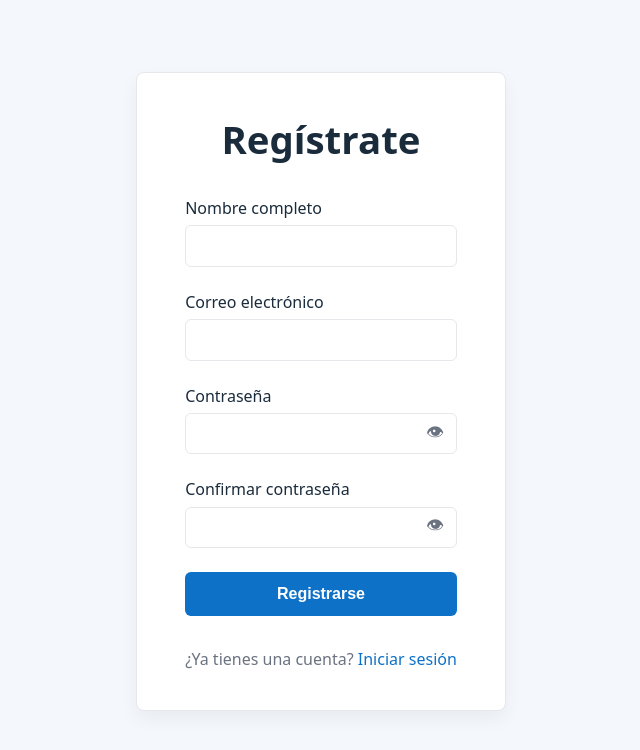
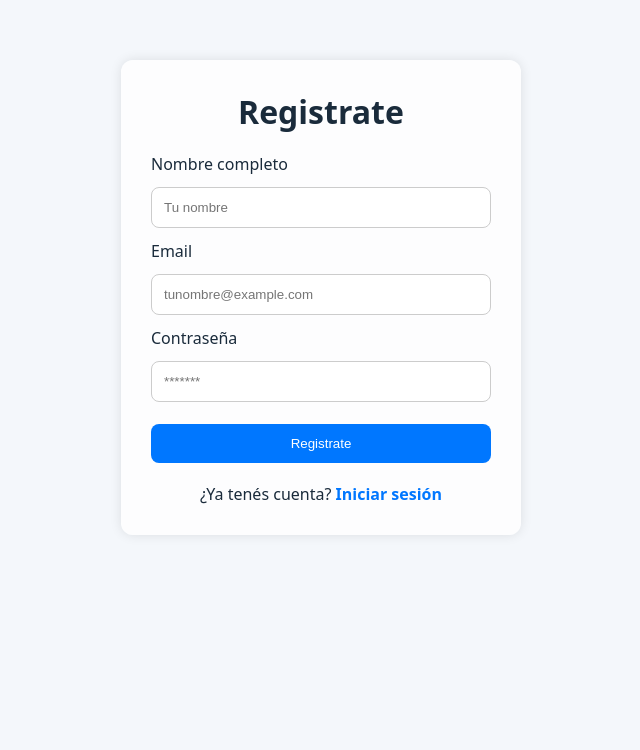
Before and after one commit to gonzavadone10/scoutme-frontend, a React (Vite) app: page /registro in a window 1280 px wide. Shown: the top 750 px of the page, without its empty margins (319-959 px from the left). Built offline with nearby package versions, Linux system fonts and the light colour scheme.

Commit message:
Correccion registro

```diff
--- a/src/pages/Register.jsx
+++ b/src/pages/Register.jsx
@@ -1,152 +1,104 @@
 import React, { useState } from "react";
 import { useNavigate } from "react-router-dom";
+import "./Registro.css"; // si tenés un CSS separado (opcional)
 
 export default function Register() {
   const navigate = useNavigate();
+
   const [form, setForm] = useState({
     nombreCompleto: "",
     email: "",
-    password: "",
-    password2: ""
+    password: ""
   });
-  const [message, setMessage] = useState("");
 
-  const handleChange = (e) =>
-    setForm({ ...form, [e.target.name]: e.target.value });
+  const [msg, setMsg] = useState("");
 
-  const togglePassword = (id) => {
-    const input = document.getElementById(id);
-    if (!input) return;
-    input.type = input.type === "password" ? "text" : "password";
+  const handleChange = (e) => {
+    setForm({
+      ...form,
+      [e.target.name]: e.target.value
+    });
   };
 
-  const handleSubmit = async (e) => {
+  const handleSubmit = (e) => {
     e.preventDefault();
-    setMessage("");
 
-    if (form.password !== form.password2) {
-      setMessage("Las contraseñas no coinciden");
+    // Validación básica frontend
+    if (!form.nombreCompleto || !form.email || !form.password) {
+      setMsg("Por favor completá todos los campos.");
       return;
     }
 
-    try {
-      const res = await fetch("http://localhost:4000/api/auth/register", {
+    fetch("http://localhost:4000/api/auth/register", {
       method: "POST",
       headers: { "Content-Type": "application/json" },
-        body: JSON.stringify({
-          nombreCompleto: form.nombreCompleto,
-          email: form.email,
-          password: form.password
+      body: JSON.stringify(form)
     })
+      .then((res) => res.json())
+      .then((data) => {
+        if (data.error) {
+          setMsg(data.error);
+        } else {
+          setMsg("Registro exitoso. Redirigiendo al inicio de sesión...");
+          setTimeout(() => navigate("/login"), 1500);
+        }
+      })
+      .catch(() => {
+        setMsg("Error al conectarse con el servidor.");
       });
-
-      const data = await res.json();
-      if (!res.ok) throw new Error(data.message || "Error al registrarse");
-
-      setMessage("Registro exitoso. Ahora puedes iniciar sesión.");
-      setTimeout(() => navigate("/"), 1500);
-      setForm({ nombreCompleto: "", email: "", password: "", password2: "" });
-    } catch (err) {
-      setMessage(err.message);
-    }
   };
 
   return (
-    <main className="main-container auth-main">
-      <section className="auth-card card" style={{ marginTop: "2rem" }}>
-        <h1 className="page-title" style={{ marginBottom: "2rem" }}>
-          Regístrate
-        </h1>
+    <main className="auth-container">
+      <h1 className="auth-title">Registrate</h1>
 
-        <form onSubmit={handleSubmit}>
-          <div className="form-group">
-            <label className="form-label" htmlFor="nombreCompleto">
-              Nombre completo
-            </label>
+      <form className="auth-form" onSubmit={handleSubmit}>
+        {/* Nombre */}
+        <label>Nombre completo</label>
         <input
-              className="form-input"
-              id="nombreCompleto"
+          type="text"
           name="nombreCompleto"
-              type="text"
+          placeholder="Tu nombre"
           value={form.nombreCompleto}
           onChange={handleChange}
         />
-          </div>
 
-          <div className="form-group">
-            <label className="form-label" htmlFor="email">
-              Correo electrónico
-            </label>
+        {/* Email */}
+        <label>Email</label>
         <input
-              className="form-input"
-              id="email"
+          type="email"
           name="email"
-              type="email"
+          placeholder="tunombre@example.com"
           value={form.email}
           onChange={handleChange}
         />
-          </div>
 
-          <div className="form-group">
-            <label className="form-label" htmlFor="password">
-              Contraseña
-            </label>
-            <div className="form-input-wrapper">
+        {/* Contraseña */}
+        <label>Contraseña</label>
         <input
-                className="form-input"
-                id="password"
+          type="password"
           name="password"
-                type="password"
+          placeholder="*******"
           value={form.password}
           onChange={handleChange}
         />
-              <span
-                className="eye-toggle"
-                onClick={() => togglePassword("password")}
-              >
-                👁
-              </span>
-            </div>
-          </div>
 
-          <div className="form-group">
-            <label className="form-label" htmlFor="password2">
-              Confirmar contraseña
-            </label>
-            <div className="form-input-wrapper">
-              <input
-                className="form-input"
-                id="password2"
-                name="password2"
-                type="password"
-                value={form.password2}
-                onChange={handleChange}
-              />
-              <span
-                className="eye-toggle"
-                onClick={() => togglePassword("password2")}
-              >
-                👁
-              </span>
-            </div>
-          </div>
-
-          <button className="btn-primary" type="submit">
-            Registrarse
+        {/* Botón */}
+        <button type="submit" className="auth-btn">
+          Registrate
         </button>
       </form>
 
-        {message && (
-          <p className="text-center" style={{ marginTop: "1rem", color: "#b91c1c" }}>
-            {message}
+      {/* Mensajes */}
+      {msg && <p className="auth-msg">{msg}</p>}
+
+      {/* Ir a Login */}
+      <p className="auth-switch">
+        ¿Ya tenés cuenta?{" "}
+        <span onClick={() => navigate("/login")} className="link">
+          Iniciar sesión
+        </span>
       </p>
-        )}
-
-        <p className="text-center" style={{ marginTop: "2rem" }}>
-          <span className="text-muted">¿Ya tienes una cuenta?</span>{" "}
-          <a href="/login">Iniciar sesión</a>
-        </p>
-      </section>
     </main>
   );
 }
--- /dev/null
+++ b/src/pages/Registro.css
@@ -0,0 +1,56 @@
+.auth-container {
+  max-width: 400px;
+  margin: 60px auto;
+  padding: 30px;
+  background: #ffffffd0;
+  border-radius: 12px;
+  box-shadow: 0 0 12px rgba(0,0,0,0.1);
+}
+
+.auth-title {
+  text-align: center;
+  margin-bottom: 20px;
+}
+
+.auth-form {
+  display: flex;
+  flex-direction: column;
+  gap: 12px;
+}
+
+.auth-form input {
+  padding: 12px;
+  border: 1px solid #ccc;
+  border-radius: 8px;
+}
+
+.auth-btn {
+  background: #0077ff;
+  color: white;
+  border: none;
+  padding: 12px;
+  border-radius: 8px;
+  margin-top: 10px;
+  cursor: pointer;
+}
+
+.auth-btn:hover {
+  background: #005fdc;
+}
+
+.auth-msg {
+  text-align: center;
+  margin-top: 10px;
+  font-weight: 500;
+}
+
+.auth-switch {
+  text-align: center;
+  margin-top: 20px;
+}
+
+.link {
+  color: #0077ff;
+  cursor: pointer;
+  font-weight: bold;
+}
```
Lines whose indentation alone changed are shown as unchanged.
